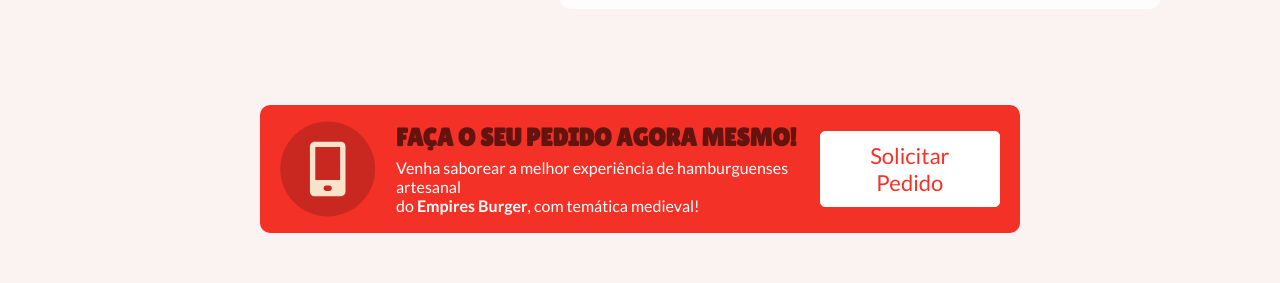
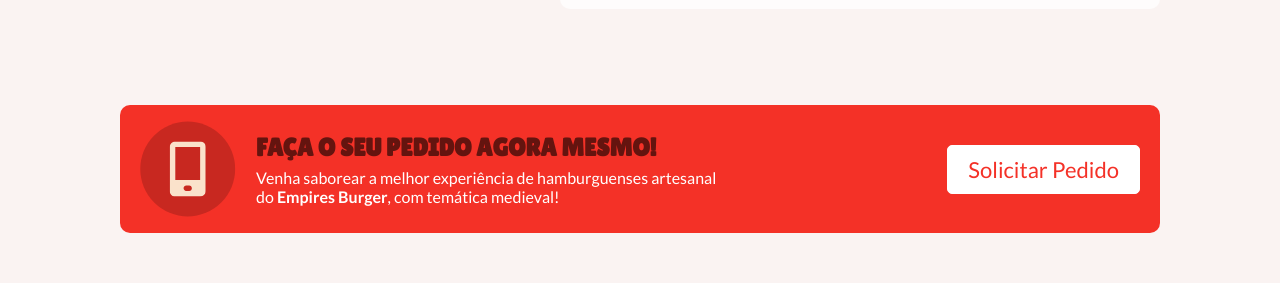
Before and after one commit to Pedro6Miguel/KingBurger, a React (Vite) app: page / in a window 1280 px wide. Shown: the part 3715-3998 px from the top of the page. Built offline with nearby package versions, Linux system fonts and the light colour scheme.

Commit message:
Responsiveness update

```diff
--- a/src/components/Order/styles.module.scss
+++ b/src/components/Order/styles.module.scss
@@ -38,3 +38,27 @@
         }
     }
 }
+
+@media only screen and (max-width: 1500px) {
+    .order {
+        margin: 0 120px 80px 120px;
+    }
+}
+
+@media only screen and (max-width: 1220px) {
+    .order {
+        margin: 0 60px 80px 60px;
+    }
+}
+
+@media only screen and (max-width: 960px) {
+    .order {
+        gap: 20px;
+    }
+}
+
+@media only screen and (max-width: 870px) {
+    .order {
+        display: none;
+    }
+}
```
